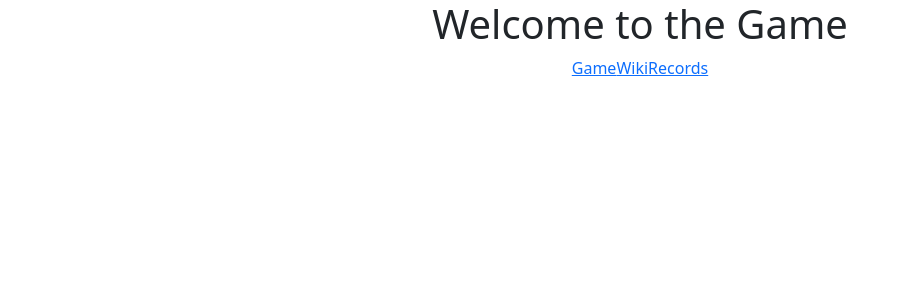
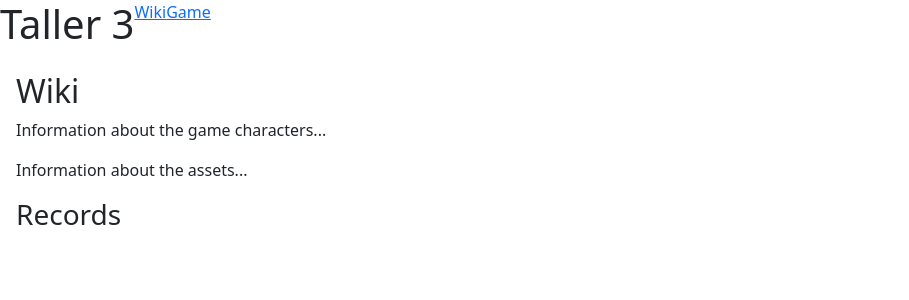
Before and after one commit to Ainsiel/et1-taller3, a Vue app: page / in a window 1280 px wide. Shown: the top 300 px of the page, without its empty margins (0-909 px from the left). Built offline with nearby package versions, Linux system fonts and the light colour scheme.

Commit message:
Records implemented.

```diff
--- a/src/components/GameComponent.vue
+++ b/src/components/GameComponent.vue
@@ -24,6 +24,7 @@
 import { onMounted, ref, onBeforeUnmount } from 'vue';
 import { Character } from '@/assets/character';
 import backgroundImage from '@/assets/background.png';
+import { useStore } from 'vuex';
 
 
 const props = defineProps({
@@ -33,6 +34,7 @@ const props = defineProps({
     character2: String,
 })
 
+const store = useStore();
 
 const canvasRef = ref(null);
 const hero = ref(null);
@@ -76,10 +78,6 @@ const drawCharacter = (character, sprite, isFacingRight) => {
 
     let spritesheet = new Image();
     spritesheet.src = sprite
-
-    console.log('Test: ', sprite)
-    console.log('Test: ', spritesheet)
-    console.log('Test: ', spritesheet.src)
 
     const scale = isFacingRight ? 1 : -1
     ctx.save(); // Guarda el estado del contexto
@@ -222,10 +220,37 @@ const gameLoop = () => {
         let message;
         if (!hero.value.isAlive() && !limo.value.isAlive()) {
             message = "Ambos personajes han perdido.";
+            store.dispatch('records',
+                {
+                    u1: props.username1,
+                    ch1: props.character1,
+                    u1Won: false,
+                    u2: props.username2,
+                    ch2: props.character2,
+                    u2Won: false,
+                })
         } else if (!hero.value.isAlive()) {
             message = `El personaje ${limo.value.name} ha ganado!`;
+            store.dispatch('records',
+                {
+                    u1: props.username1,
+                    ch1: props.character1,
+                    u1Won: false,
+                    u2: props.username2,
+                    ch2: props.character2,
+                    u2Won: true,
+                })
         } else {
             message = `El personaje ${hero.value.name} ha ganado!`;
+            store.dispatch('records',
+                {
+                    u1: props.username1,
+                    ch1: props.character1,
+                    u1Won: true,
+                    u2: props.username2,
+                    ch2: props.character2,
+                    u2Won: false,
+                })
         }
 
         // Muestra un mensaje de alerta de quien ha ganado
@@ -249,7 +274,7 @@ onMounted(() => {
 
     character1Sprite.value = `src/assets/${props.character1}/Idle-Sheet.png`
 
-    character2Sprite.value =`src/assets/${props.character2}/Idle-Sheet.png`
+    character2Sprite.value = `src/assets/${props.character2}/Idle-Sheet.png`
 
     hero.value = new Character(50, 50, window.innerHeight * 0.1, window.innerHeight * 0.1, 'blue', props.username1, heroMaxHealth, heroAttk);
 
--- /dev/null
+++ b/src/components/NavbarComponent.vue
@@ -0,0 +1,12 @@
+<template>
+    <div class="d-flex w-full">
+        <h1>Taller 3</h1>
+        <router-link to="/">Wiki</router-link>
+        <router-link to="/game">Game</router-link>
+    </div>
+</template>
+
+<script setup>
+
+
+</script>
--- a/src/router/index.js
+++ b/src/router/index.js
@@ -1,19 +1,12 @@
 import { createRouter, createWebHistory } from 'vue-router'
-import HomeView from '@/views/HomeView.vue'
 import WikiView from '@/views/WikiView.vue'
 import GameView from '@/views/GameView.vue'
-import RecordsView from '@/views/RecordsView.vue'
 import LoginView from '@/views/LoginView.vue'
 import store from '@/store.js'
 
 const routes = [
   {
     path: '/',
-    name: 'home',
-    component: HomeView
-  },
-  {
-    path: '/wiki',
     name: 'wiki',
     component: WikiView
   },
@@ -22,11 +15,6 @@ const routes = [
     name: 'game',
     component: GameView,
     meta: { requiresAuth: true }
-  },
-  {
-    path: '/records',
-    name: 'records',
-    component: RecordsView
   },
   {
     path: '/login',
--- a/src/store.js
+++ b/src/store.js
@@ -2,7 +2,8 @@ import { createStore } from 'vuex'
 
 const store = createStore({
   state: {
-    user: null
+    user: null,
+    records: []
   },
   mutations: {
     setUser(state, user) {
@@ -10,7 +11,10 @@ const store = createStore({
     },
     logout(state) {
       state.user = null
-    }
+    },
+    setRecords(state, record) {
+      state.records = [...state.records, record]
+    },
   },
   actions: {
     login({ commit }, user) {
@@ -18,11 +22,15 @@ const store = createStore({
     },
     logout({ commit }) {
       commit('logout')
-    }
+    },
+    records({ commit }, record) {
+      commit('setRecords', record)
+    },
   },
 
   getters: {
-    user: (state) => state.user
+    user: (state) => state.user,
+    records: (state) => state.records,
   }
 })
 
--- a/src/views/GameView.vue
+++ b/src/views/GameView.vue
@@ -1,4 +1,7 @@
 <template>
+    <div>
+        <NavbarComponent />
+    </div>
     <div class="game">
         <div v-if="isSelectingCharacter" class="container d-flex flex-column justify-content-center align-items-center w-100" style="height: 100vh;">
             <div class="d-flex flex-column justify-content-center w-100" >
@@ -33,6 +36,7 @@ import GameComponent from '@/components/GameComponent.vue'
 import { onMounted, ref } from 'vue'
 import { useStore } from 'vuex';
 import { users } from '@/assets/users.js';
+import NavbarComponent from '@/components/NavbarComponent.vue'
 
 const store = useStore();
 
--- a/src/views/HomeView.vue
+++ /dev/null
@@ -1,17 +0,0 @@
-<template>
-    <div class="home">
-        <h1>Welcome to the Game</h1>
-        <router-link to="/game">Game</router-link>
-        <router-link to="/wiki">Wiki</router-link>
-        <router-link to="/records">Records</router-link>
-    </div>
-</template>
-
-<script setup>
-</script>
-
-<style scoped>
-.home {
-    text-align: center;
-}
-</style>
--- a/src/views/LoginView.vue
+++ b/src/views/LoginView.vue
@@ -30,7 +30,7 @@ const login = () => {
     const user = users.find(u => u.username === username.value && u.password === password.value);
     if (user) {
         store.dispatch('login', user);
-        router.push({ name: 'home' });
+        router.push({ name: 'wiki' });
     } else {
         alert('Invalid username or password');
     }
--- a/src/views/RecordsView.vue
+++ /dev/null
@@ -1,15 +0,0 @@
-<template>
-    <div class="records">
-        <h2>Records</h2>
-        <p>Records content goes here...</p>
-    </div>
-</template>
-
-<script setup>
-</script>
-
-<style scoped>
-.records {
-    padding: 1rem;
-}
-</style>
--- a/src/views/WikiView.vue
+++ b/src/views/WikiView.vue
@@ -1,11 +1,43 @@
 <template>
+    <div>
+        <NavbarComponent />
+    </div>
     <div class="wiki">
         <h2>Wiki</h2>
         <p>Information about the game characters...</p>
+        <p>Information about the assets...</p>
+        <div v-if="history">
+            <h3>Records</h3>
+            <div v-for="(h, index) in history" :key="index">
+                <div class="d-flex">
+                    <div class="d-flex flex-column">
+                        <h6>{{ h.u1 }}</h6>
+                        <p>{{ h.ch1 }}</p>
+                        <p>{{ h.u1Won }}</p>
+                    </div>
+                    <div class="d-flex flex-column">
+                        <h6>{{ h.u2 }}</h6>
+                        <p>{{ h.ch2 }}</p>
+                        <p>{{ h.u2Won }}</p>
+                    </div>
+                </div>
+            </div>
+        </div>
     </div>
 </template>
 
 <script setup>
+import { onMounted, ref } from 'vue'
+import { useStore } from 'vuex';
+import NavbarComponent from '@/components/NavbarComponent.vue'
+
+const store = useStore();
+
+const history = ref([])
+
+onMounted(() => {
+    history.value = store.getters.records
+})
 </script>
 
 <style scoped>
```
